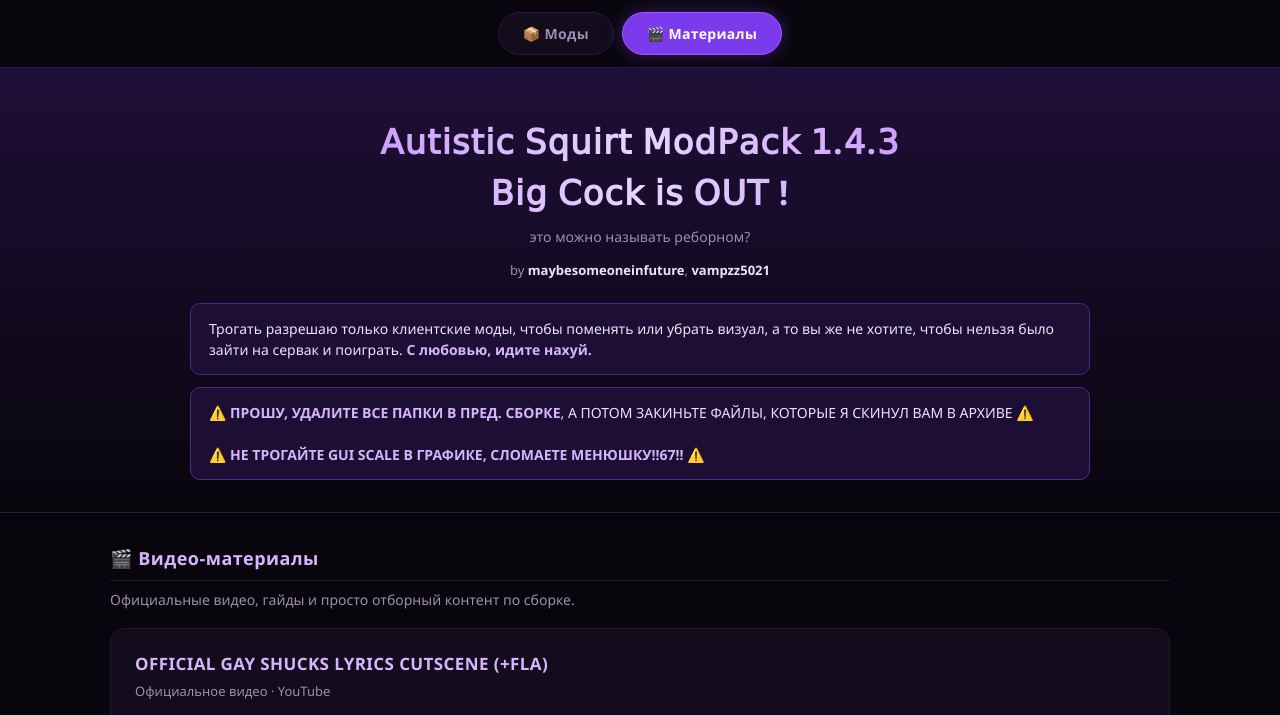
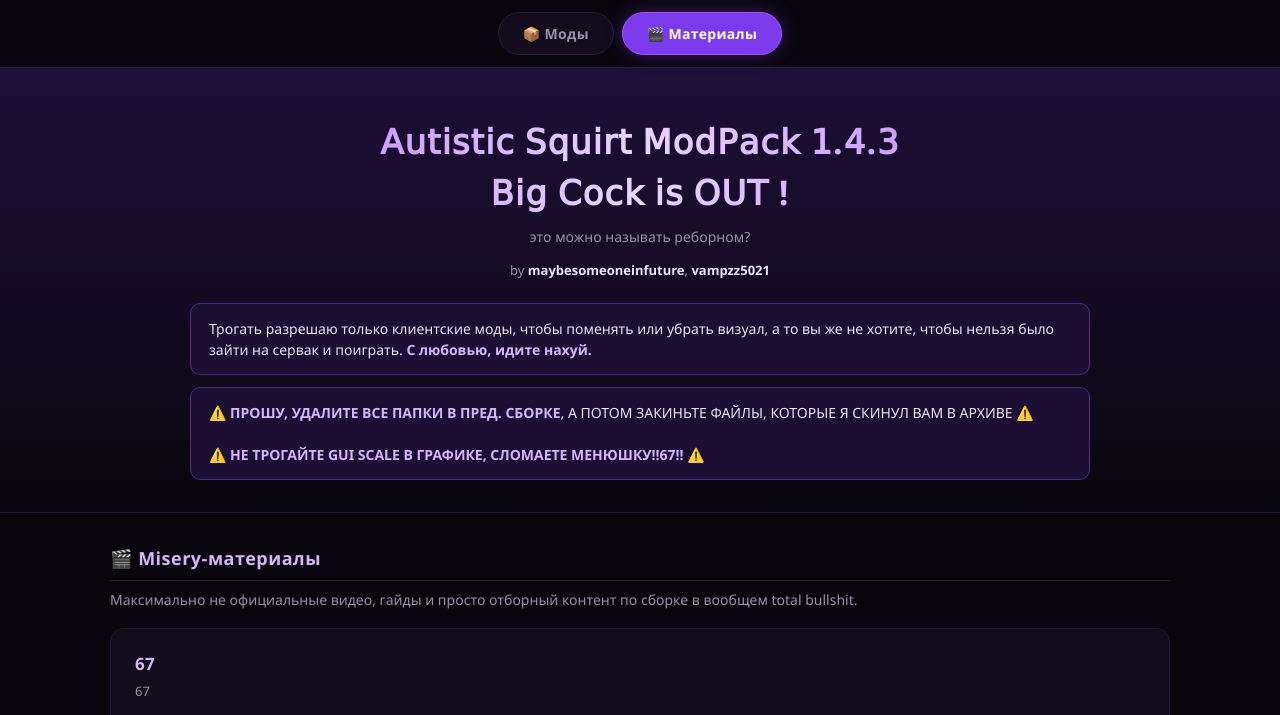
Before and after one commit to VlaDickDoks/Autisticmp, a plain HTML site: page index.html in a window 1280 px wide. Both pictures are taken after a click on the element "🎬 Материалы". Shown: the top 715 px of the page. Drawn offline with Linux system fonts and the light colour scheme; grey boxes are pictures that could not be loaded.

Commit message:
Update index.html

```diff
--- a/index.html
+++ b/index.html
@@ -178,16 +178,16 @@
   <!-- ===== СТРАНИЦА: МАТЕРИАЛЫ ===== -->
   <div class="page" id="page-materials">
     <section style="margin-bottom: 40px;">
-      <h2>🎬 Видео-материалы</h2>
+      <h2>🎬 Misery-материалы</h2>
       <p style="color: var(--muted); font-size: 14px; margin: -6px 0 18px;">
-        Официальные видео, гайды и просто отборный контент по сборке.
+        Максимально не официальные видео, гайды и просто отборный контент по сборке в вообщем total bullshit.
       </p>
 
       <div class="materials-grid">
 
         <div class="material-card">
-          <h3>OFFICIAL GAY SHUCKS LYRICS CUTSCENE (+FLA)</h3>
-          <div class="meta">Официальное видео · YouTube</div>
+          <h3>67</h3>
+          <div class="meta">67</div>
           <div class="video-wrapper">
             <iframe
               src="https://www.youtube.com/embed/o6ybBfgf_L4"
@@ -198,8 +198,7 @@
             </iframe>
           </div>
           <div class="note">
-            <b>💡 Примечание:</b> Это видео добавлено как тестовый материал для страницы «Материалы».
-            Если у вас есть свои видео — просто добавьте новый блок <code>.material-card</code> с таким же iframe.
+            <b>💡 Примечание:</b>я кончил <code>.material-card</code> с таким же iframe.
           </div>
         </div>
 
```
